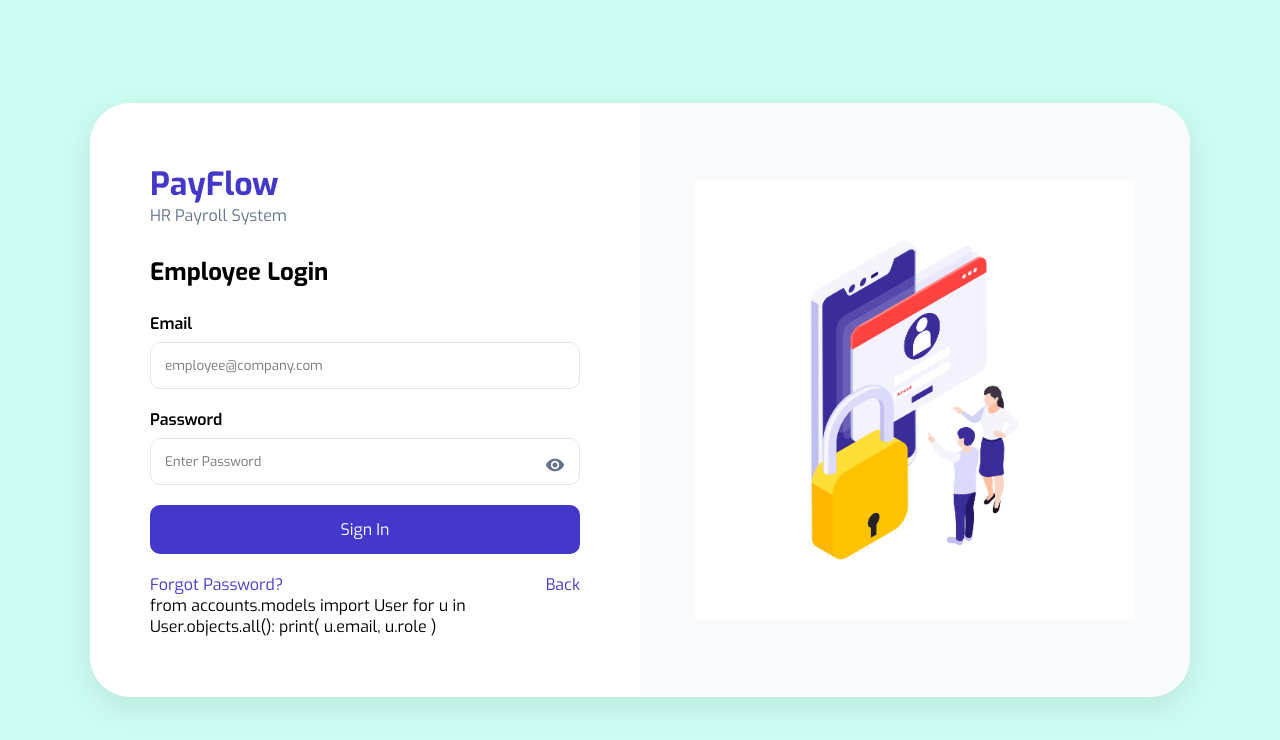
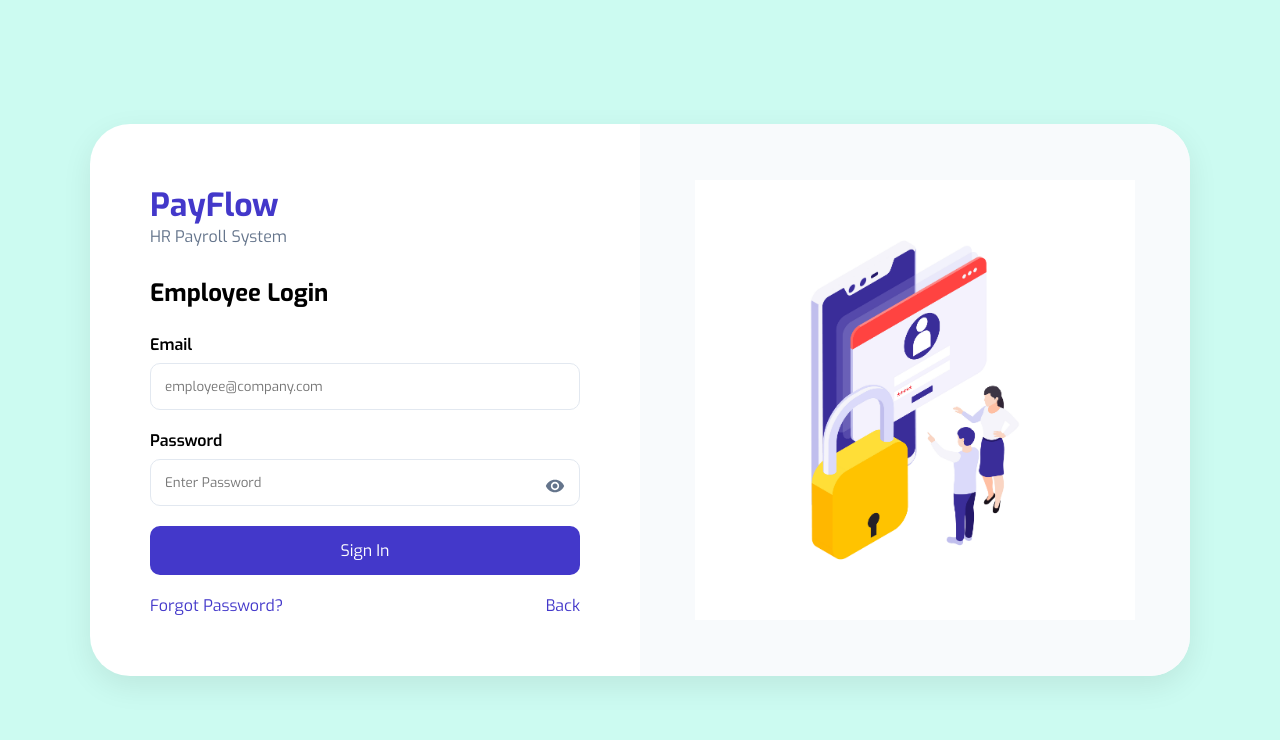
Before and after one commit to Anitha250792/Cloud_HRMS_Frontend-2.0, a React (Create React App) app: page /employee-login in a window 1280 px wide. Shown: the top 740 px of the page. Built offline with nearby package versions, Linux system fonts and the light colour scheme.

Commit message:
Fix auth frontend

```diff
--- a/src/pages/Auth/EmployeeLogin.jsx
+++ b/src/pages/Auth/EmployeeLogin.jsx
@@ -174,13 +174,7 @@ function EmployeeLogin() {
 
           </div>
 
-          from accounts.models import User
 
-for u in User.objects.all():
-    print(
-        u.email,
-        u.role
-    )
 
         </div>
 
--- a/src/services/api.js
+++ b/src/services/api.js
@@ -1,7 +1,8 @@
 import axios from "axios";
 
 const api = axios.create({
-  baseURL: "https://cloud-hrms-1.onrender.com/api",
+  baseURL:
+    "https://cloud-hrms-1.onrender.com/api",
   withCredentials: true,
 });
 
```
